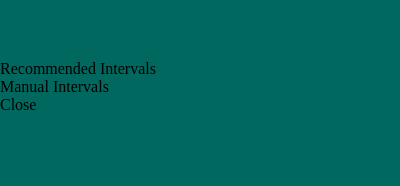
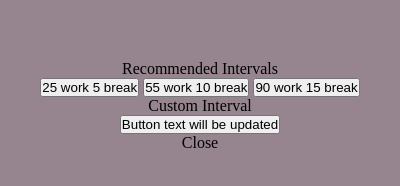
Before and after one commit to fox-archives/sigag, an Electron app: page index.html in a window 400 px wide. Both pictures are taken after a click on the element 17 px from the left and 17 px from the top of the page. Drawn offline with nearby package versions, Linux system fonts and the light colour scheme.

Commit message:
Added structure for interval sidebar Structure was added to the sidebar that shows various timer intervals, including recommended intervals and custom intervals. On Google Chrome, the sidebar seems to work fine, but when starting the electron app, the application closes once the 'close' text is pressed; the sidebar is supposed to retract, showing the main screen.

```diff
--- a/app/css/main.css
+++ b/app/css/main.css
@@ -16,28 +16,31 @@ body {
     background-color: #D5D5D5;
 }
 
-/* CHANGE INTERVAL SIDEBAR START */
-#change-interval-sidebar {
-height: 100%;
-width: 0px;
-position: fixed; /* Stay in place */
-z-index 1;
-top 0;
-left 0;
-background-color: blue;
-overflow-x: hidden /* Disable horizontal scroll */
-padding-top: 60px; /* Place content 60px from the top */
-transition: 0.5s;
+p {
+    user-select: none;
 }
 
 #main {
     transition: margin-left 0.5s;
 }
 
+/* CHANGE INTERVAL SIDEBAR */
+#change-interval-sidebar {
+    position: fixed;
+    background: #96858F;
+    top: 0px;
+    left: -400px;
+    width: 400px;
+    height: 100%;
+    z-index: 1;
+    overflow-x: hidden; /* Disable the horizontal scroll */
+    padding-top: 60px; /* Place content 60px from the top */
+    transition: 0.5s ease-out;
+}
 
-
-
-/* CHANGE INTERVAL SIDEBAR END */
+#change-interval-sidebar {
+    text-align: center;
+}
 
 /* TITLEBAR START */
 #titlebarContainer {
@@ -93,20 +96,6 @@ transition: 0.5s;
 }
 /* TITLEBAR ENDS */
 
-
-/* CLOCK SIDEBAR */
-#change-interval-sidebar {
-    position: fixed;
-    background: #00685F;
-    width: 0%;
-    height: 100%;
-    z-index: 1;
-    top: 0;
-    left: 0;
-    overflow-x: hidden; /* Disable the horizontal scroll */
-    padding-top: 60px; /* Place content 60px from the top */
-    transition: 0.5s;
-}
 /* MAIN CLOCK */
 #container {
     display: grid;
--- a/app/css/progress-bar.css
+++ b/app/css/progress-bar.css
@@ -6,3 +6,7 @@
     height: 100%;
     display: block;
 }
+
+.progressbar-text {
+    user-select: none;
+}
--- a/app/js/navigation.js
+++ b/app/js/navigation.js
@@ -2,9 +2,12 @@ function toggleSideNavigation(isOpen) {
     if(isOpen === 1) //Open the sidebar
     {
         document.getElementById("change-interval-sidebar").style.width="100%"
+        document.getElementById("change-interval-sidebar").style.left="0"
     }
     if(isOpen === 0) //Open the sidebar
     {
-        document.getElementById("change-interval-sidebar").style.width="0%"
+        document.getElementById("change-interval-sidebar").style.width="400px"
+        document.getElementById("change-interval-sidebar").style.left="-400px"
+
     }
 }
--- a/index.html
+++ b/index.html
@@ -12,9 +12,43 @@
 <body>
 	<!-- CHOOSE INTERVAL SIDEBAR -->
 	<div id="change-interval-sidebar">
-			<div id="interval-sidebar-1"><p>Recommended Intervals</p></div>
-			<div id="interval-sidebar-2"><p>Manual Intervals</p></div>
+		<div id="change-interval-sidebar-inner">
+			<div id="recommended-intervals-div">
+				<p>Recommended Intervals</p>
+				<div id="recommended-interval-buttons">
+					<button>25 work 5 break</button>
+					<button>55 work 10 break</button>
+					<button>90 work 15 break</button>
+				</div>
+			</div>
+
+			<div id="custom-interval-div">
+				<p>Custom Interval</p>
+				<div id="custom-interval-button">
+					<button id=custom-1>Button text will be updated</button>
+					<!-- Update button information via JavaScript -->
+				</div>
+				<div id="custom-interval-sliders">
+					<div id=work-slider-bundle>
+						<div id="work-slider-text"></div>
+						<div id="work-slider"></div>
+					</div>
+					<div id=short-break-slider-bundle>
+						<div id="short-break-slider-text"></div>
+						<div id="short-break-slider"></div>
+					</div>
+					<div id=long-break-slider-bundle>
+						<div id="long-break-slider-text"></div>
+						<div id="long-break-slider"></div>
+					</div>
+					<div id=long-break-interval-slider-bundle>
+						<div id="long-break-interval-slider-text"></div>
+						<div id="long-break-interval-slider"></div>
+					</div>
+				</div>
+			</div>
 			<div id="close" onclick="toggleSideNavigation(0)"><p>Close</p></div>
+		</div>
 	</div>
 
 	<!-- MAIN NAVIGATION -->
--- a/package.json
+++ b/package.json
@@ -1,7 +1,7 @@
 {
   "name": "sigag",
   "version": "0.0.1",
-  "description": "Pomodoro timer for studying",
+  "description": "Pomodoro timer for studying ant time management",
   "main": "main.js",
   "scripts": {
     "start": "electron ."
```
